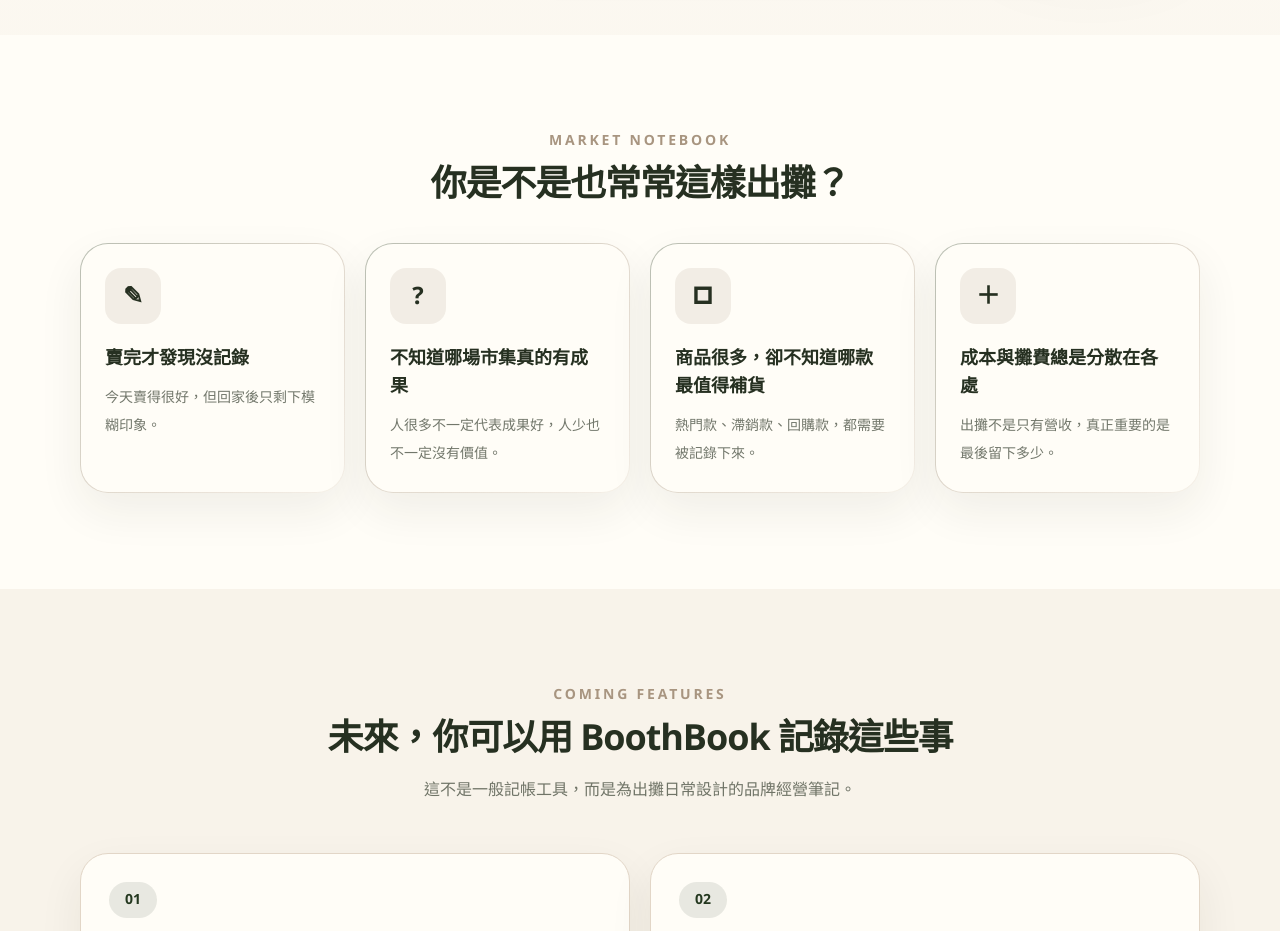
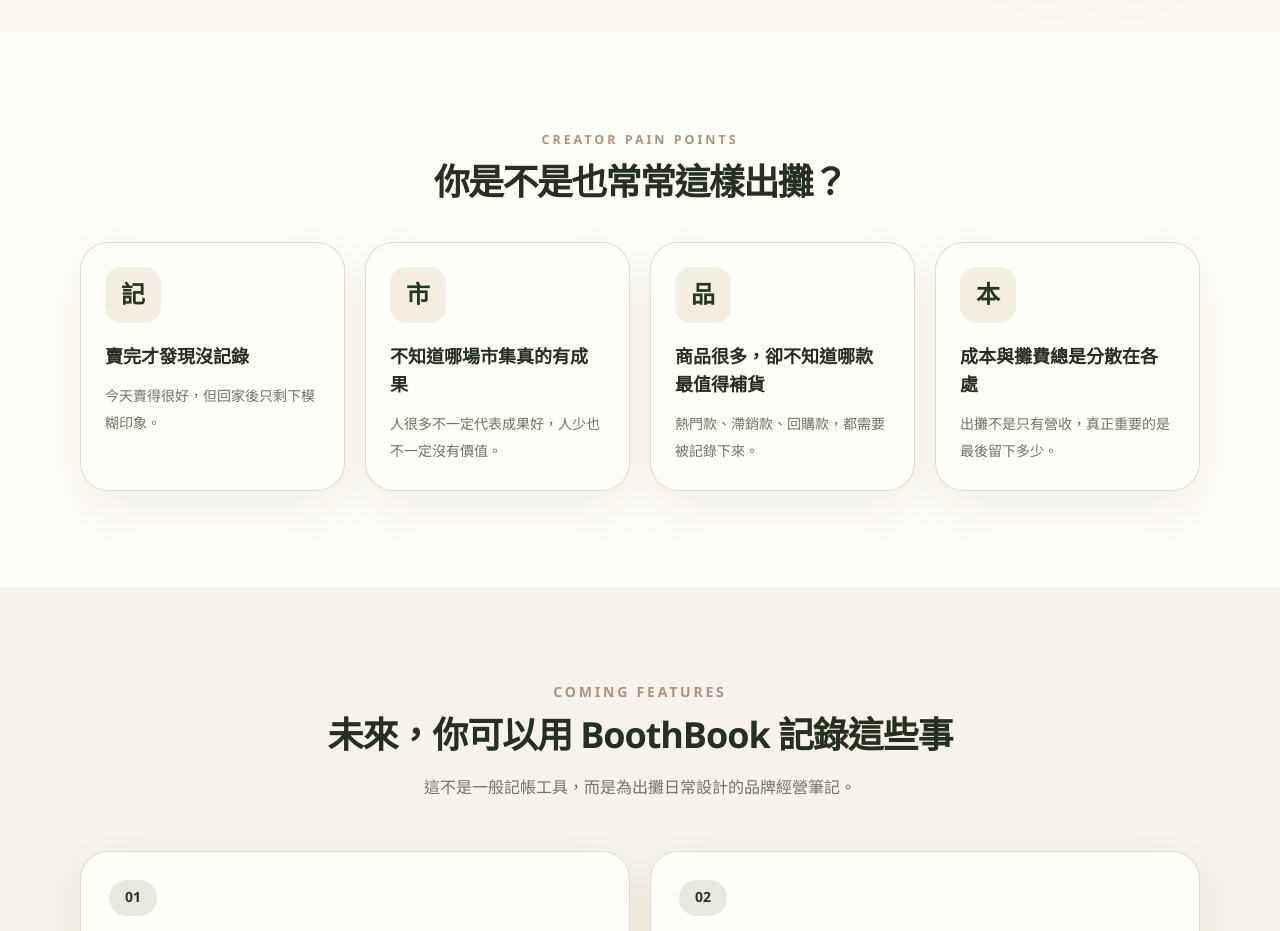
Before and after one commit to KL-4ndroid/boothbook-landing, a Next.js app: page / in a window 1280 px wide. Shown: the part 880-1811 px from the top of the page. Built offline with nearby package versions, Linux system fonts and the light colour scheme.

Commit message:
feat: restyle problem section for Feria

```diff
--- a/components/ProblemSection.jsx
+++ b/components/ProblemSection.jsx
@@ -1,21 +1,21 @@
 const problems = [
   {
-    icon: '✎',
+    icon: '記',
     title: '賣完才發現沒記錄',
     description: '今天賣得很好，但回家後只剩下模糊印象。',
   },
   {
-    icon: '?',
+    icon: '市',
     title: '不知道哪場市集真的有成果',
     description: '人很多不一定代表成果好，人少也不一定沒有價值。',
   },
   {
-    icon: '□',
+    icon: '品',
     title: '商品很多，卻不知道哪款最值得補貨',
     description: '熱門款、滯銷款、回購款，都需要被記錄下來。',
   },
   {
-    icon: '＋',
+    icon: '本',
     title: '成本與攤費總是分散在各處',
     description: '出攤不是只有營收，真正重要的是最後留下多少。',
   },
@@ -23,21 +23,21 @@
 
 export default function ProblemSection() {
   return (
-    <section id="about" className="bg-cream py-16 md:py-24">
+    <section id="about" className="bg-feria-cream py-16 md:py-24">
       <div className="container-page">
         <div className="mb-10 text-center">
-          <p className="text-sm font-black tracking-[0.2em] text-caramel">MARKET NOTEBOOK</p>
-          <h2 className="mt-3 text-3xl font-black tracking-[-0.03em] text-ink md:text-4xl">你是不是也常常這樣出攤？</h2>
+          <p className="feria-section-label">CREATOR PAIN POINTS</p>
+          <h2 className="feria-title mt-3 font-display text-3xl font-semibold md:text-4xl">你是不是也常常這樣出攤？</h2>
         </div>
 
         <div className="grid gap-5 md:grid-cols-2 lg:grid-cols-4">
           {problems.map((problem) => (
-            <article key={problem.title} className="gradient-border rounded-3xl p-6 shadow-card transition hover:-translate-y-1">
-              <div className="mb-5 flex h-14 w-14 items-center justify-center rounded-2xl bg-caramel/15 text-2xl font-black text-ink">
+            <article key={problem.title} className="feria-card rounded-3xl p-6 transition hover:-translate-y-0.5">
+              <div className="mb-5 flex h-14 w-14 items-center justify-center rounded-2xl bg-feria-paper text-2xl font-semibold text-feria-olive">
                 {problem.icon}
               </div>
-              <h3 className="text-lg font-black leading-7 text-ink">{problem.title}</h3>
-              <p className="mt-3 text-sm font-medium leading-7 text-ink/65">{problem.description}</p>
+              <h3 className="text-lg font-semibold leading-7 text-feria-ink">{problem.title}</h3>
+              <p className="feria-copy mt-3 text-sm font-medium">{problem.description}</p>
             </article>
           ))}
         </div>
```
